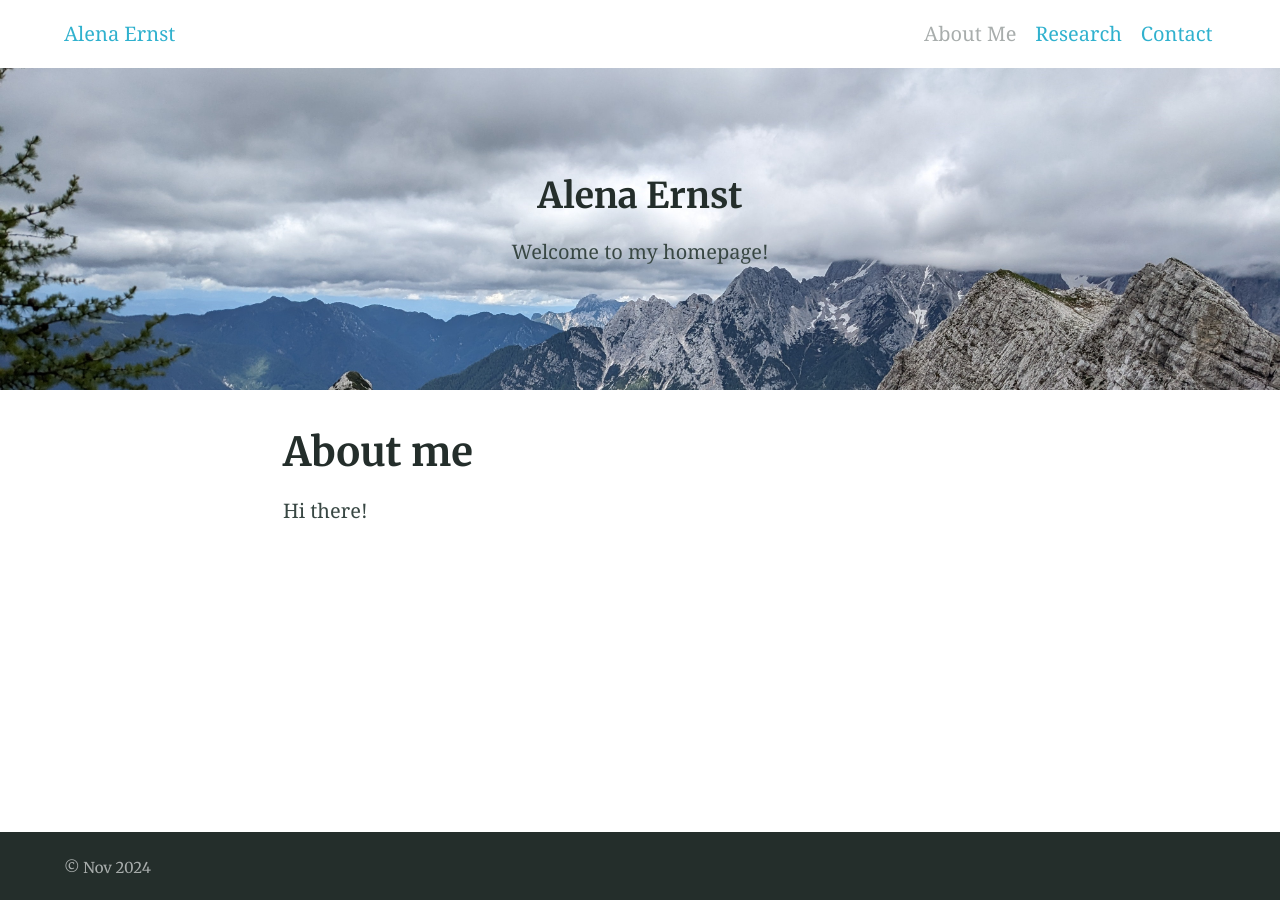
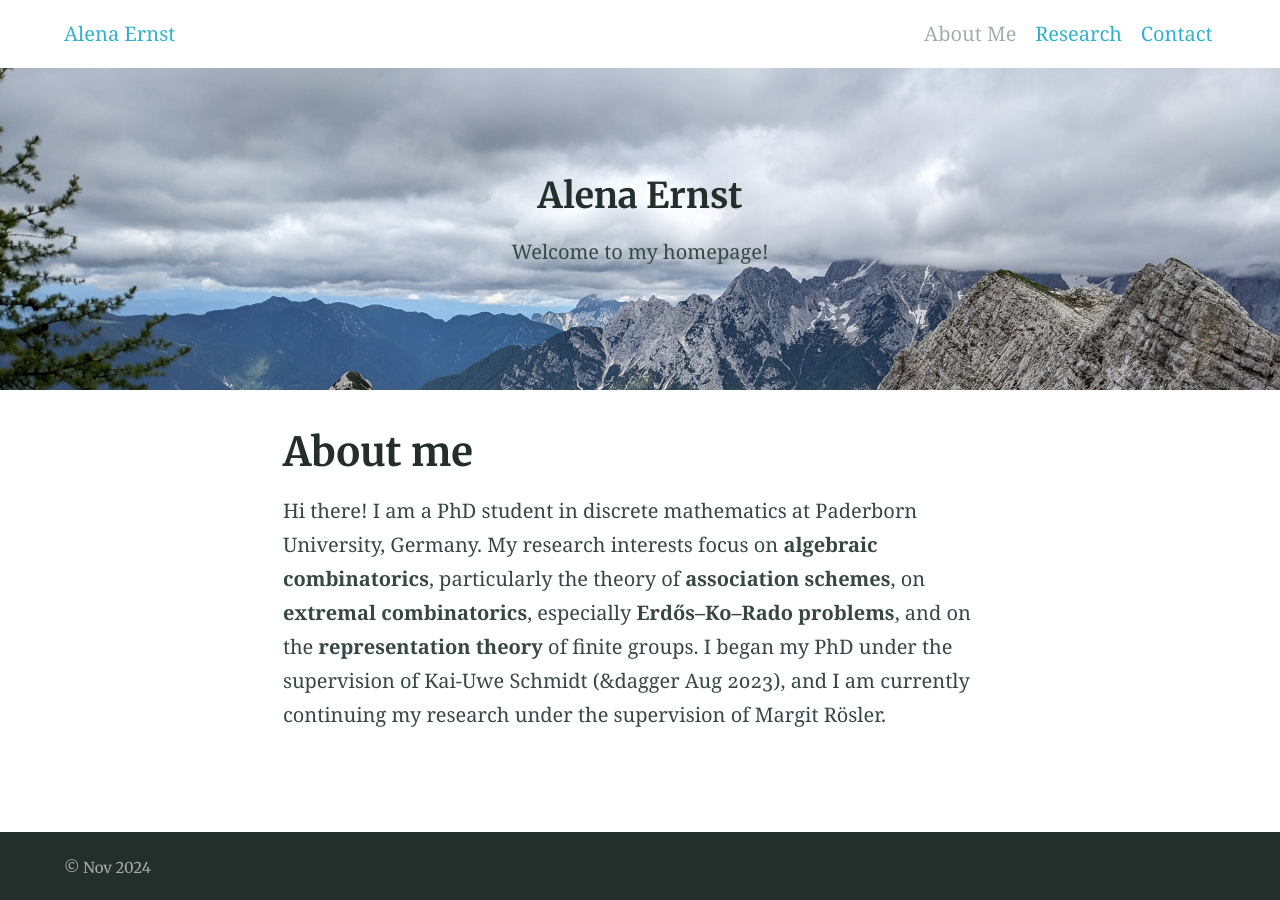
Before and after one commit to alenaernst/alenaernst.github.io, a Jekyll site: the page built from index.md, in a window 1280 px wide. Built offline with Jekyll 4.4.1, drawn with Linux system fonts in a browser that asks for light colours.

Commit message:
Update index.md

```diff
--- a/index.md
+++ b/index.md
@@ -8,6 +8,7 @@ excerpt: "Alena Ernst"
 ---
 
 Hi there!
+I am a PhD student in discrete mathematics at Paderborn University, Germany. My research interests focus on **algebraic combinatorics**, particularly the theory of **association schemes**, on **extremal combinatorics**, especially **Erdős–Ko–Rado problems**, and on the **representation theory** of finite groups. I began my PhD under the supervision of Kai-Uwe Schmidt (&dagger Aug 2023), and I am currently continuing my research under the supervision of Margit Rösler.
 
 <!-- {% include button.html text="Fork it" icon="github" link="https://github.com/daviddarnes/alembic" color="#0366d6" %} {% include button.html text="Buy me a coffee ☕️" link="https://buymeacoffee.com/daviddarnes#support" color="#f68140" %} {% include button.html text="Tweet it" icon="twitter" link="https://twitter.com/intent/tweet/?url=https://alembic.darn.es&text=Alembic%20-%20A%20Jekyll%20boilerplate%20theme&via=DavidDarnes" color="#0d94e7" %} {% include button.html text="Install Alembic ⚗️" link="https://github.com/daviddarnes/alembic#installation" %} -->
 
```
